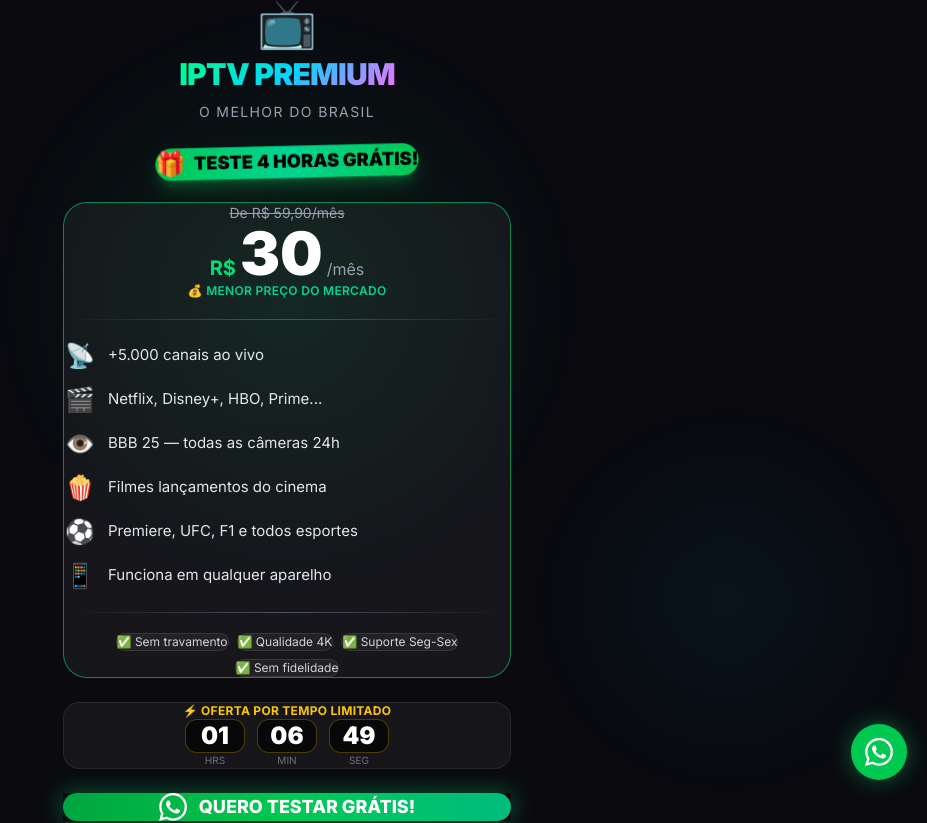
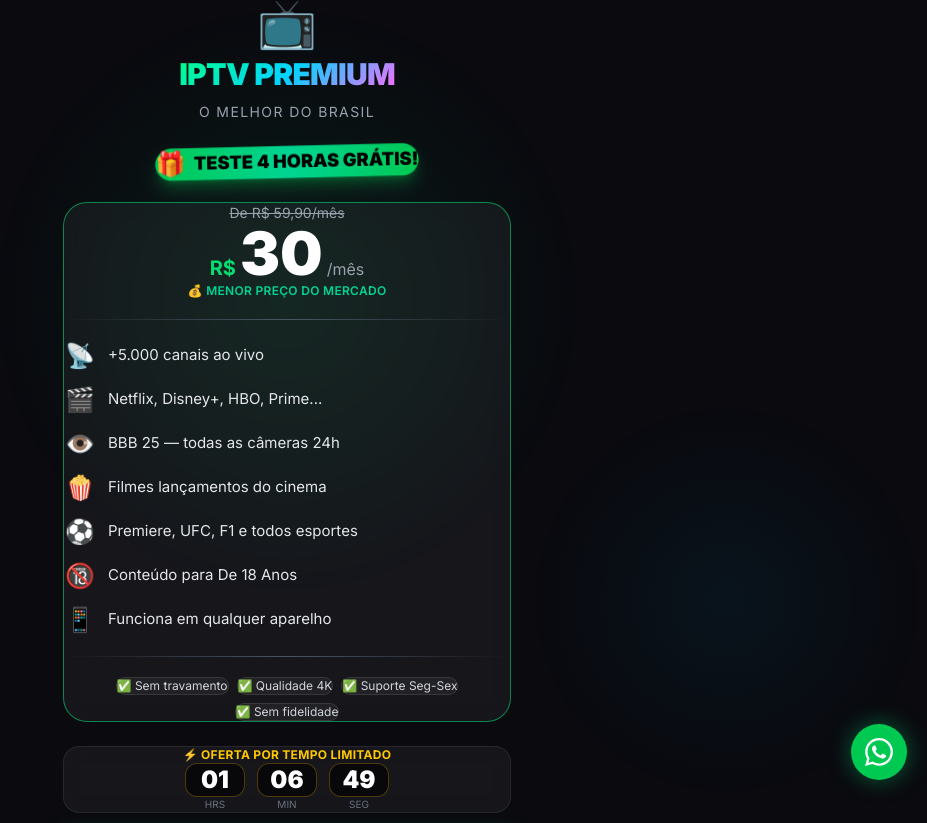
Before and after one commit to deividjmoura/IPTV-, a React (Vite) app: page / in a window 1280 px wide. Shown: the top 823 px of the page, without its empty margins (353-1280 px from the left). Built offline with nearby package versions, Linux system fonts and the light colour scheme.

Commit message:
Add content warning for 18+ material

```diff
--- a/src/App.tsx
+++ b/src/App.tsx
@@ -35,6 +35,7 @@ export default function App() {
     { icon: '👁️', text: 'BBB 25 — todas as câmeras 24h' },
     { icon: '🍿', text: 'Filmes lançamentos do cinema' },
     { icon: '⚽', text: 'Premiere, UFC, F1 e todos esportes' },
+    { icon: '🔞', text: 'Conteúdo para De 18 Anos' },
     { icon: '📱', text: 'Funciona em qualquer aparelho' },
   ];
 
```
